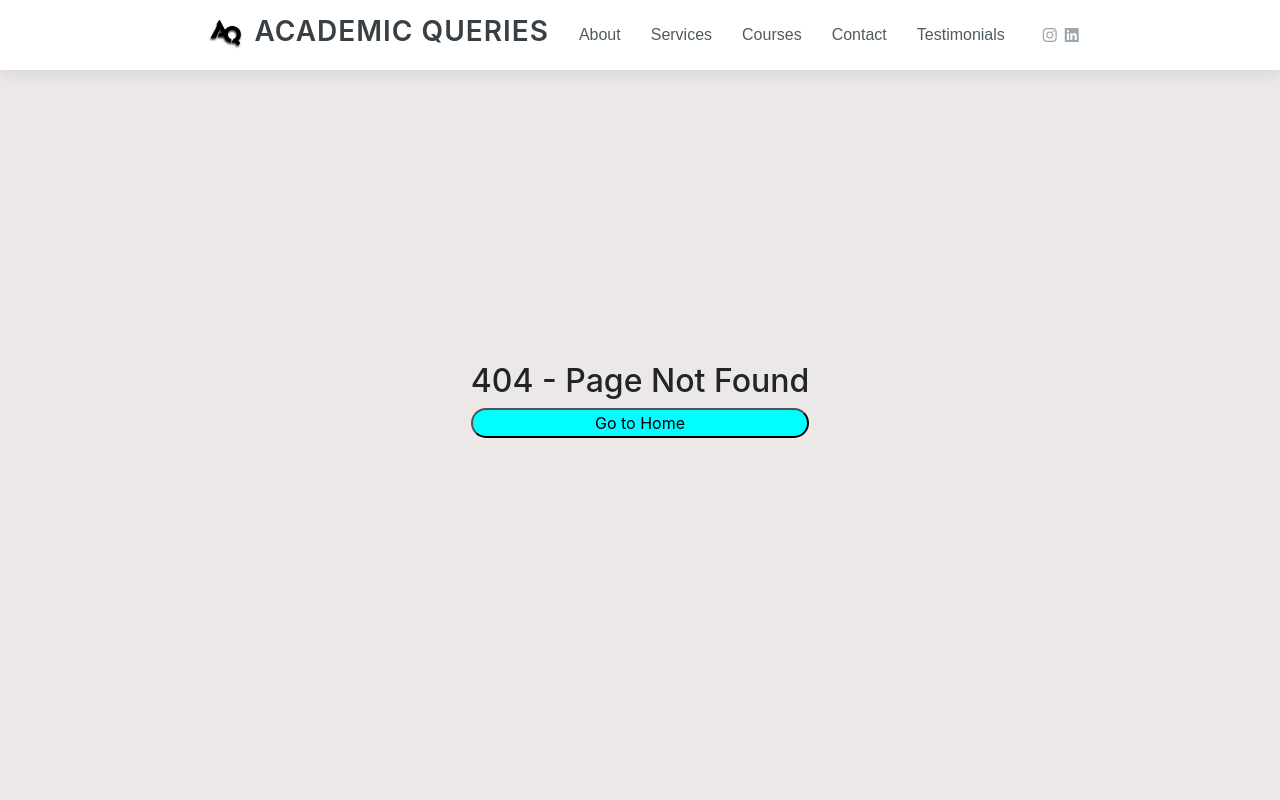
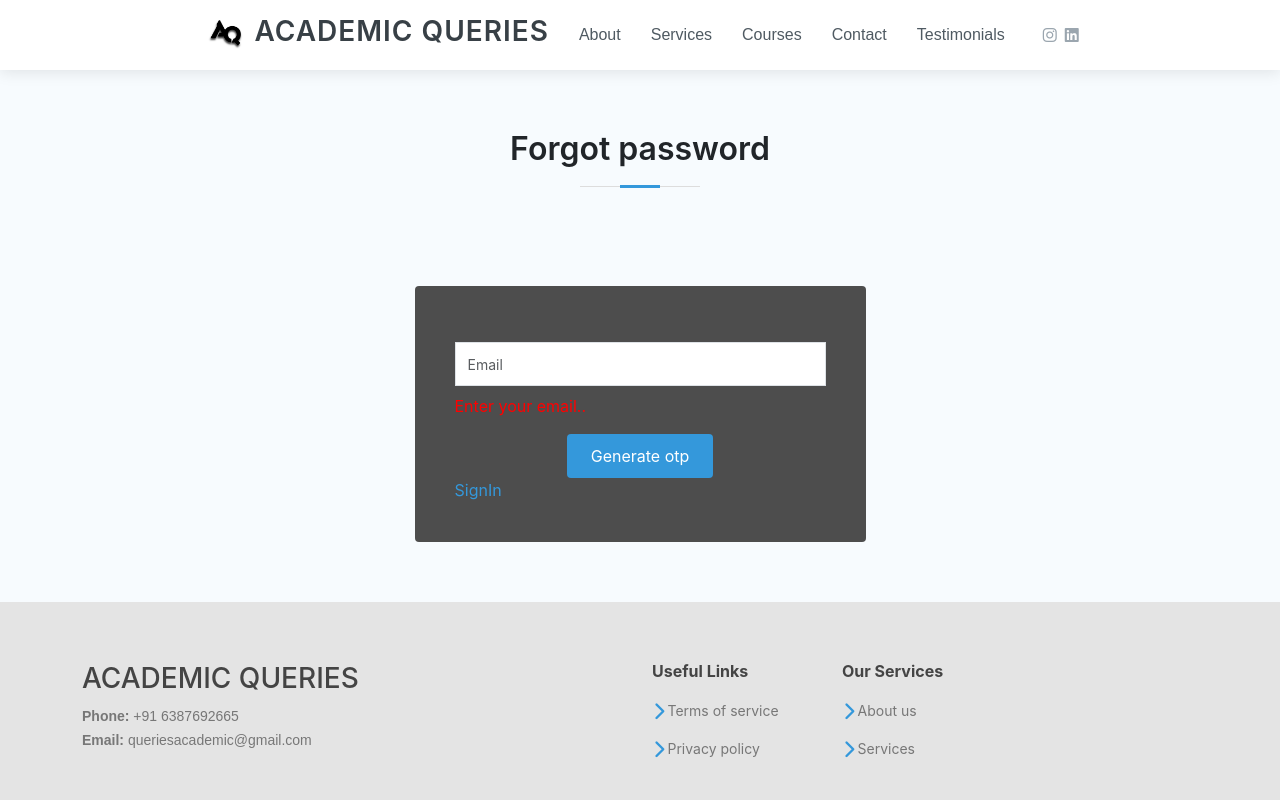
Before and after one commit to sangamprashant/Academic_quries_question_paper_mern, a React (Create React App) app in the folder frontend/: page /forgot/password in a window 1280 px wide. Shown: the top 800 px of the page. Built offline with nearby package versions, Linux system fonts and the light colour scheme.

Commit message:
ForgotPassword ui Implemention

```diff
--- a/frontend/src/App.js
+++ b/frontend/src/App.js
@@ -30,6 +30,7 @@ import Policy from "./Components/ReuseComponent/Policy";
 import AdminCourse from "./Components/ReuseComponent/AdminCourse";
 import AdminPaper from "./Components/ReuseComponent/AdminPaper";
 import AdminEditPaper from "./Components/ReuseComponent/AdminEditPaper";
+import ForgotPassword from "./Components/ReuseComponent/ForgotPassword";
 
 function App() {
   const [userLogin, setUserLogin] = useState(false);
@@ -55,6 +56,7 @@ function App() {
           <Route exact path="/course/:branch/:course" element={<Course />}/>
           <Route exact path="/varified/paper/:paperId" element={<VerifiedEmailPaper />}/>
           <Route exact path="/admin" element={<Admin />}/>
+          <Route exact path="/forgot/password" element={<ForgotPassword />}/>
           <Route exact path="/admin/course" element={<AdminCourse />}/>
           <Route exact path="/course/to/update/:branch/:course" element={<AdminPaper />}/>
           <Route exact path="/admin/modify/correction/:paperId" element={<AdminEditPaper />}/>
--- /dev/null
+++ b/frontend/src/Components/ReuseComponent/ForgotPassword.js
@@ -0,0 +1,160 @@
+import React, { useState, useEffect } from "react";
+import "../css/Signin.css";
+import { Link, useNavigate } from "react-router-dom";
+import { toast } from "react-toastify";
+function ForgotPassword() {
+  // Toast functions
+  const notifyA = (msg) => toast.error(msg);
+  const notifyB = (msg) => toast.success(msg);
+  const navigate = useNavigate();
+
+  const token = localStorage.getItem("jwt");
+
+  const [email, setEmail] = useState("");
+  const [inputOtp, setInputOtp] = useState();
+  const [enterOtp,setEnterOtp] = useState(false)
+  const [password,setPassword] = useState("");
+  const [rePassword,setRePassword] = useState("");
+  const [passwordPart,setPasswordPart] = useState(false)
+
+  useEffect(() => {
+    if (token) {
+      navigate("/");
+    }
+  });
+
+  const postData = () => {
+    // Sending data to server
+    fetch("http://localhost:5000/api/admin/forgot/password", {
+      method: "post",
+      headers: {
+        "Content-Type": "application/json",
+      },
+      body: JSON.stringify({
+        email: email,
+      }),
+    })
+      .then((res) => res.json())
+      .then((data) => {
+        if (data.message) {
+          notifyB(data.message);
+
+          navigate("/");
+          localStorage.setItem("jwt", data.token);
+          localStorage.setItem("user", JSON.stringify(data.user));
+        } else {
+          notifyA(data.error);
+        }
+        console.log(data);
+      });
+  };
+
+  const verifyOtp = () =>{
+    //when otp match
+    setPasswordPart(true)
+  }
+
+  return (
+    <div style={{ marginTop: "70px" }}>
+      <section id="contact" class="contact section-bg">
+        <div class="container">
+          <div class="section-title">
+            <h2>Forgot password</h2>
+          </div>
+          <div class="row mt-5 justify-content-center">
+            <div class="col-lg-5 ">
+              <form role="form" class="signin">
+                {!passwordPart?<><><div class="form-group mt-3">
+                  <input
+                  type="email"
+                    class="form-control"
+                    placeholder="Email"
+                    value={email}
+                    readOnly={`${!enterOtp?"":"readonly"}`}
+                    onChange={(e) => {
+                      setEmail(e.target.value);
+                    }}
+                  />
+                </div>
+                <p style={{color:"red"}}>Enter your email..</p>
+                </>
+                {enterOtp&&<><div class="form-group mt-3">
+                  <input
+                  type="number"
+                    class="form-control"
+                    placeholder="Otp"
+                    value={inputOtp}
+                    onChange={(e) => {
+                        setInputOtp(e.target.value);
+                    }}
+                  />
+                </div>
+                <p style={{color:"red"}}>Wrong otp, Please check your email..</p>
+                </>}
+                {!enterOtp?<div class="text-center">
+                  <button
+                    type="button"
+                    onClick={() => {
+                     // postData();
+                      setEnterOtp(true);
+                    }}
+                  >
+                    Generate otp
+                  </button>
+                </div>:
+                <div class="text-center">
+                  <button
+                    type="button"
+                    onClick={() => {
+                        verifyOtp();
+                    }}
+                  >
+                    Verify
+                  </button>
+                </div>}</>:
+                <><div class="form-group mt-3">
+                  <input
+                  type="password"
+                    class="form-control"
+                    placeholder="New password"
+                    value={email}
+                    onChange={(e) => {
+                      setEmail(e.target.value);
+                    }}
+                  />
+                </div>
+                <div class="form-group mt-3">
+                  <input
+                  type="password"
+                    class="form-control"
+                    placeholder="Re-enter"
+                    value={inputOtp}
+                    onChange={(e) => {
+                        setInputOtp(e.target.value);
+                    }}
+                  />
+                </div>
+                <p style={{color:"red"}}>Password did not match..</p>
+                <div class="text-center">
+                  <button
+                    type="button"
+                    onClick={() => {
+                     // postData();
+                    }}
+                  >
+                    Set New Password
+                  </button>
+                </div></>}
+                <Link to="/signin" className="forgot_password">
+                  SignIn
+                </Link>
+              </form>
+            </div>
+          </div>
+        </div>
+      </section>
+    </div>
+  );
+}
+
+export default ForgotPassword;
--- a/frontend/src/Components/Signin.js
+++ b/frontend/src/Components/Signin.js
@@ -90,7 +90,7 @@ function Signin() {
                     SignIn
                   </button>
                 </div>
-                <Link to="/forgotpassword" className="forgot_password">
+                <Link to="/forgot/password" className="forgot_password">
                   Forgot Password?
                 </Link>
               </form>
```
